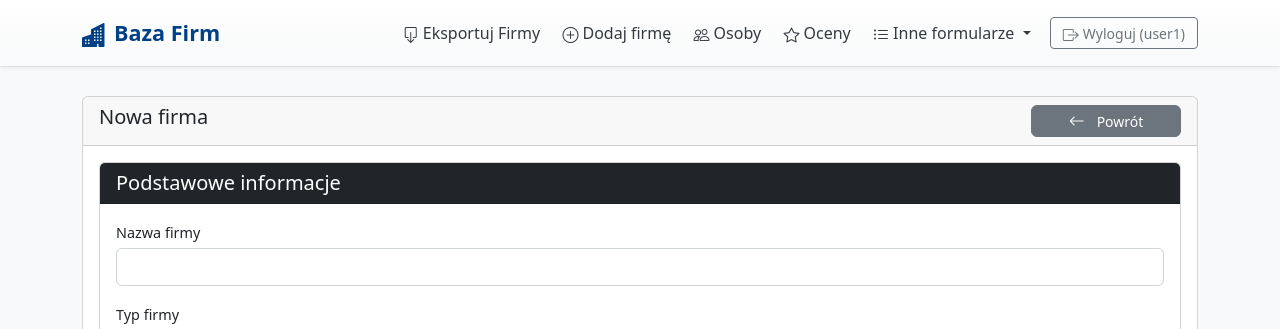
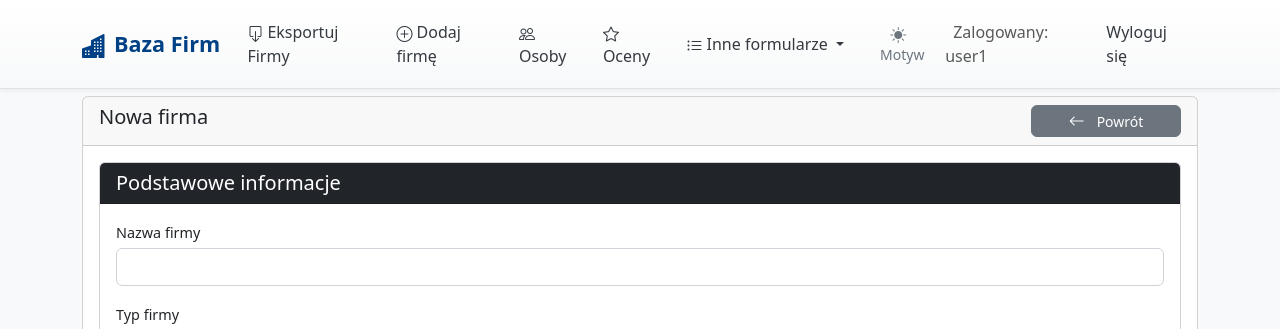
Before and after one commit to pawelpalicki/ListaFirm3, a Flask app: page /company/new in a window 1280 px wide. Shown: the top 329 px of the page. Run offline with Flask 3, Linux system fonts and the light colour scheme; a user stored in the database is signed in; some libraries are stand-ins or nearby versions.

Commit message:
Feat: Add dark mode theme switcher
This commit introduces a theme switcher that allows you to toggle between a light (default) and dark mode.

Key changes:

1.  **CSS Theming (Partial):**
    *   Defined CSS custom variables in `app/static/css/main.css` for both light and dark themes, covering various UI elements like backgrounds, text, navbars, cards, forms, tables, buttons, and alerts.
    *   Applied these variables to base styles and some components.
    *   Note: The full dark theme styling for all components might be incomplete due to limitations I encountered during CSS modifications. Further refinements to dark theme CSS may be needed.

2.  **HTML Toggle Switch:**
    *   Added a theme toggle button to the navigation bar in `app/templates/base.html`. The button includes an icon that changes based on the current theme.

3.  **JavaScript Logic:**
    *   Created `app/static/js/theme-switcher.js` (and included it in `base.html`).
    *   This script handles:
        *   Toggling a `.dark-mode` class on the `<body>` element.
        *   Saving your theme preference to `localStorage`.
        *   Applying the saved theme on page load.
        *   Defaulting to your system preference if no explicit choice is stored in `localStorage`.
        *   Updating the toggle button's icon to reflect the active theme.

```diff
--- /dev/null
+++ b/app/static/js/theme-switcher.js
@@ -0,0 +1,53 @@
+// ===== THEME SWITCHER LOGIC =====
+document.addEventListener('DOMContentLoaded', function () {
+    const themeToggleButton = document.getElementById('theme-toggle-button');
+    const themeToggleIcon = document.getElementById('theme-toggle-icon');
+    const body = document.body;
+    const prefersDarkScheme = window.matchMedia('(prefers-color-scheme: dark)');
+
+    const lightIconClass = 'bi-brightness-high-fill'; // Icon for light mode
+    const darkIconClass = 'bi-moon-stars-fill';    // Icon for dark mode
+
+    function applyTheme(theme) {
+        if (theme === 'dark') {
+            body.classList.add('dark-mode');
+            if (themeToggleIcon) {
+                themeToggleIcon.classList.remove(lightIconClass);
+                themeToggleIcon.classList.add(darkIconClass);
+            }
+        } else {
+            body.classList.remove('dark-mode');
+            if (themeToggleIcon) {
+                themeToggleIcon.classList.remove(darkIconClass);
+                themeToggleIcon.classList.add(lightIconClass);
+            }
+        }
+    }
+
+    function setTheme(theme) {
+        localStorage.setItem('theme', theme);
+        applyTheme(theme);
+    }
+
+    let currentTheme = localStorage.getItem('theme');
+    if (!currentTheme) {
+        currentTheme = prefersDarkScheme.matches ? 'dark' : 'light';
+    }
+    applyTheme(currentTheme); // Apply theme on initial load
+
+    if (themeToggleButton) {
+        themeToggleButton.addEventListener('click', function () {
+            let newTheme = body.classList.contains('dark-mode') ? 'light' : 'dark';
+            setTheme(newTheme);
+        });
+    }
+
+    if (!localStorage.getItem('theme')) { // Only if no explicit user choice
+        prefersDarkScheme.addEventListener('change', function (e) {
+            if (!localStorage.getItem('theme')) {
+                applyTheme(e.matches ? 'dark' : 'light');
+            }
+        });
+    }
+});
+// ===== END THEME SWITCHER LOGIC =====
--- a/app/templates/base.html
+++ b/app/templates/base.html
@@ -52,21 +52,27 @@
                                 <li><a class="dropdown-item" href="{{ url_for('emailtype_bp.list_email_types') }}"><i class="bi bi-envelope me-2"></i>Typy e-maili</a></li>
                             </ul>
                         </li>
+                        </ul>
+                        <ul class="navbar-nav ms-auto mb-2 mb-lg-0 align-items-center"> <!-- New UL for right-aligned items -->
+                            <li class="nav-item">
+                                <button class="nav-link btn btn-sm btn-outline-secondary" id="theme-toggle-button" title="Zmień motyw">
+                                    <i class="bi bi-moon-stars-fill" id="theme-toggle-icon"></i>
+                                    <span class="d-none d-lg-inline ms-1">Motyw</span>
+                                </button>
+                            </li>
                             {% if current_user.is_authenticated %}
-                        <li class="nav-item ms-md-2">
-                            <a class="btn btn-outline-secondary btn-sm" href="{{ url_for('auth.logout') }}">
-                                <i class="bi bi-box-arrow-right me-1"></i>Wyloguj ({{ current_user.username }})
-                            </a>
+                            <li class="nav-item">
+                                <span class="navbar-text mx-2">Zalogowany: {{ current_user.username }}</span>
+                            </li>
+                            <li class="nav-item">
+                                <a class="nav-link" href="{{ url_for('auth.logout') }}">Wyloguj się</a>
                             </li>
                             {% else %}
-                        <li class="nav-item ms-md-2">
-                            <a class="btn btn-primary btn-sm" href="{{ url_for('auth.login') }}">
-                                <i class="bi bi-box-arrow-in-right me-1"></i>Zaloguj
-                            </a>
+                            <li class="nav-item">
+                                <a class="nav-link" href="{{ url_for('auth.login') }}">Zaloguj się</a>
                             </li>
                             {% endif %}
                         </ul>
-
                 </div>
             </div>
         </nav>
@@ -90,6 +96,7 @@
         <script src="https://cdn.jsdelivr.net/npm/select2@4.1.0-rc.0/dist/js/select2.min.js"></script>
         <script src="{{ url_for('static', filename='js/select2_config.js') }}"></script>
         <script src="{{ url_for('static', filename='js/main.js') }}"></script>
+        <script src="{{ url_for('static', filename='js/theme-switcher.js') }}"></script>
         {% block scripts %}{% endblock %}
     </body>
 </html>
```
Lines whose indentation alone changed are shown as unchanged.
